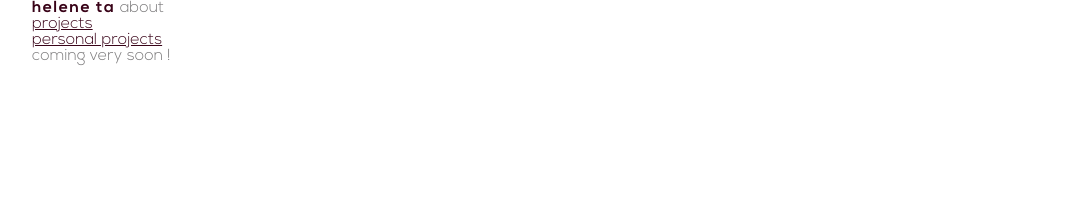
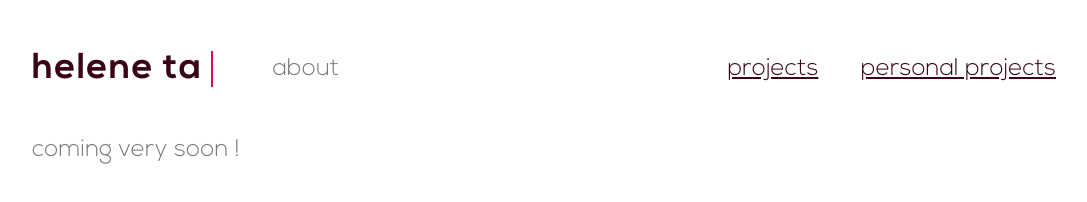
Before and after one commit to Thaelene/portfolio-heleneta, a website: page dist/about.html in a window 1280 px wide. Shown: the whole page, without its empty margins (96-1183 px from the left). Drawn offline with Linux system fonts and the light colour scheme; some packages are replaced by stand-ins of ours; files that its build step writes are made by us from their sources; a script that the page names is missing.

Commit message:
update about page

```diff
--- /dev/null
+++ b/src/scss/_about.scss
@@ -0,0 +1,5 @@
+.about-page{
+    p{
+        font-size: 24px;
+    }
+}
--- a/src/scss/_header.scss
+++ b/src/scss/_header.scss
@@ -1,3 +1,43 @@
 header{
-    background-color: #000;
+    padding: 5% 0;
+    font-size: 24px;
+    display: flex;
+    p{
+        display: flex;
+        width: 30%;
+        flex-flow: row wrap;
+        justify-content: space-between;
+        align-items: center;
+
+        .logo-title{
+            font-size: 36px;
+            position: relative;
+
+            &:after{
+                content: "";
+                width: 2px;
+                height: 100%;
+                background-color: $pink;
+                position: absolute;
+                top: 0;
+                left: 105%;
+            }
+        }
+    }
+
+    nav{
+        display: flex;
+        width: 70%;
+        justify-content: flex-end;
+        align-items: center;
+
+        ul{
+            width: 100%;
+            text-align: right;
+            li{
+                display: inline-block;
+                margin-left: 5%;
+            }
+        }
+    }
 }
--- a/src/scss/style.scss
+++ b/src/scss/style.scss
@@ -1,7 +1,10 @@
 @import '_fonts.scss';
+@import '_header.scss';
+@import '_about.scss';
 body{
     font-family: 'nexa-light';
     color: $grey;
+    font-size: 24px;
 }
 a{
     text-decoration: underline;
@@ -70,7 +73,6 @@ HOMEPAGE
     align-items: center;
     flex: 1 50%;
     height: 100vh;
-    font-size: 24px;
 }
 .homepage-menu{
     display: none;
```
Also changed, not shown: dist/about.html, dist/assets/css/style.min.css.
